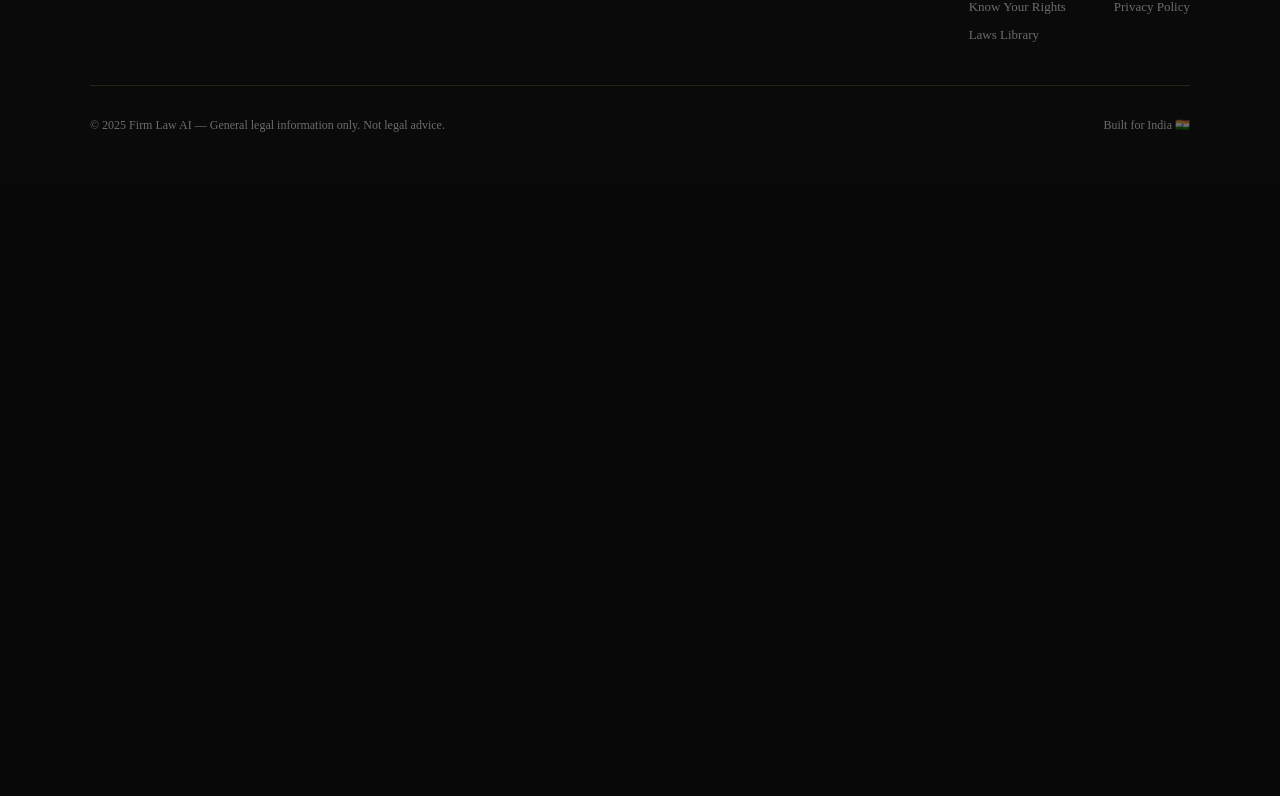
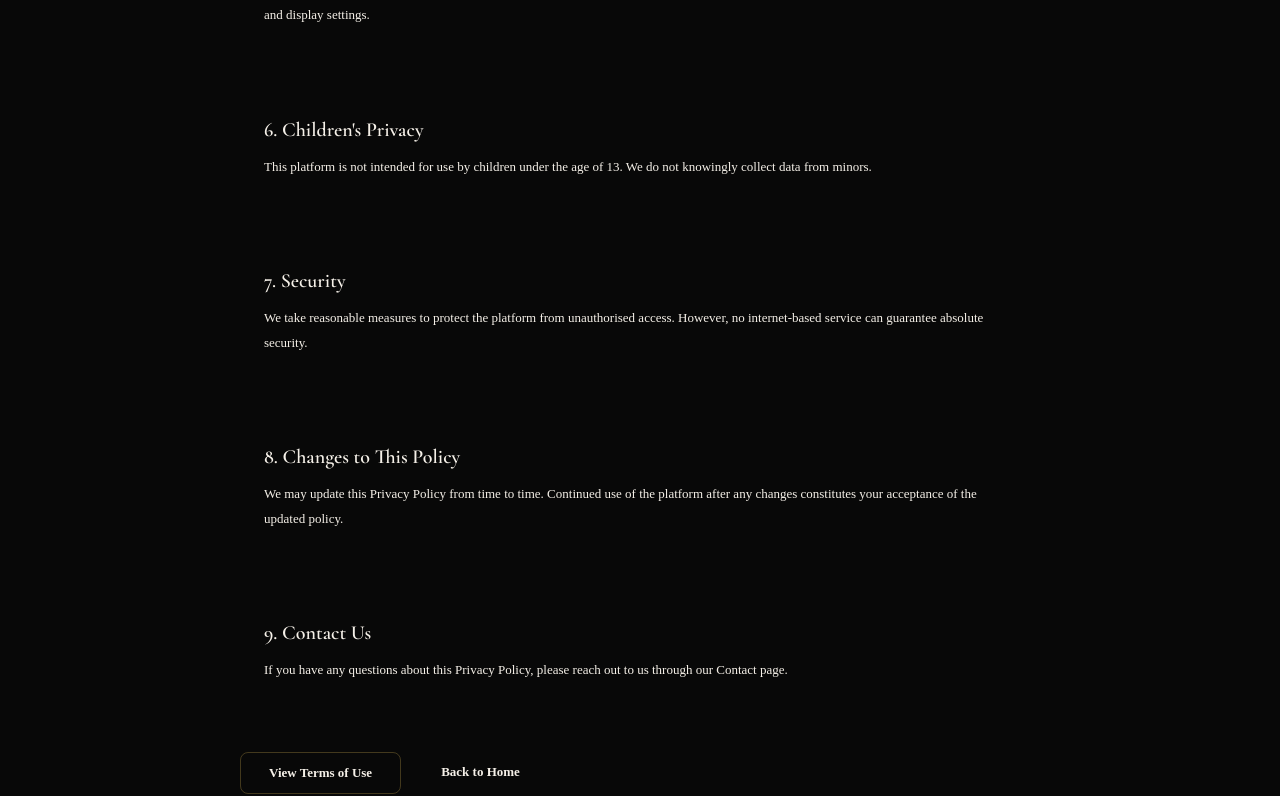
Before and after one commit to Hasangit123/firm-law-ai, a Next.js app: page /privacy in a window 1280 px wide. Before the commit this address had no page. Shown: the part 1127-1923 px from the top of the page. Before the commit the page ends 1312 px from the top, so only its background shows below. Built offline with nearby package versions, Linux system fonts and the light colour scheme.

Commit message:
Separate Terms and Privacy Policy pages, fix copyright year to 2026

```diff
--- a/app/layout.tsx
+++ b/app/layout.tsx
@@ -75,6 +75,7 @@ export default function RootLayout({ children }: { children: React.ReactNode })
       '/about': 'About — Firm Law AI',
       '/contact': 'Contact — Firm Law AI',
       '/terms': 'Terms of Use — Firm Law AI',
+      '/privacy': 'Privacy Policy — Firm Law AI',
     };
     document.title = titles[pathname] || 'Firm Law AI';
   }, [pathname]);
@@ -143,8 +144,6 @@ export default function RootLayout({ children }: { children: React.ReactNode })
             </Link>
 
             <div style={{display: 'flex', alignItems: 'center', gap: '8px'}}>
-
-              {/* DARK/LIGHT TOGGLE — icon only on mobile */}
               <button
                 onClick={() => setDarkMode(!darkMode)}
                 title={darkMode ? 'Switch to Light Mode' : 'Switch to Dark Mode'}
@@ -241,7 +240,7 @@ export default function RootLayout({ children }: { children: React.ReactNode })
               </Link>
             ))}
             <div style={{marginTop: 'auto', paddingTop: '24px', borderTop: '1px solid rgba(201,168,76,0.15)'}}>
-              <p style={{fontSize: '12px', color: T.textMuted, textAlign: 'center'}}>© 2025 Firm Law AI — Built for India 🇮🇳</p>
+              <p style={{fontSize: '12px', color: T.textMuted, textAlign: 'center'}}>© 2026 Firm Law AI — Built for India 🇮🇳</p>
             </div>
           </div>
         )}
@@ -273,7 +272,7 @@ export default function RootLayout({ children }: { children: React.ReactNode })
                 </div>
                 <div>
                   <div style={{fontSize: '10px', color: '#c9a84c', letterSpacing: '2px', textTransform: 'uppercase' as const, marginBottom: '16px', fontWeight: 500}}>Company</div>
-                  {[['About Us', '/about'], ['Contact', '/contact'], ['Terms of Use', '/terms'], ['Privacy Policy', '/terms']].map(([label, href]) => (
+                  {[['About Us', '/about'], ['Contact', '/contact'], ['Terms of Use', '/terms'], ['Privacy Policy', '/privacy']].map(([label, href]) => (
                     <div key={label} style={{marginBottom: '10px'}}>
                       <Link href={href} style={{fontSize: '13px', color: T.textMuted, textDecoration: 'none', fontWeight: 300}}>{label}</Link>
                     </div>
@@ -282,7 +281,7 @@ export default function RootLayout({ children }: { children: React.ReactNode })
               </div>
             </div>
             <div style={{borderTop: '1px solid rgba(201,168,76,0.15)', paddingTop: '20px', display: 'flex', justifyContent: 'space-between', alignItems: 'center', flexWrap: 'wrap' as const, gap: '12px'}}>
-              <p style={{fontSize: '12px', color: T.textMuted}}>© 2025 Firm Law AI — General legal information only. Not legal advice.</p>
+              <p style={{fontSize: '12px', color: T.textMuted}}>© 2026 Firm Law AI — General legal information only. Not legal advice.</p>
               <p style={{fontSize: '12px', color: T.textMuted}}>Built for India 🇮🇳</p>
             </div>
           </div>
--- /dev/null
+++ b/app/privacy/page.jsx
@@ -0,0 +1,65 @@
+import Link from 'next/link';
+
+export default function Privacy() {
+  return (
+    <div style={{background: 'var(--black)', minHeight: '100vh'}}>
+      <main style={{maxWidth: '800px', margin: '0 auto', padding: '40px 24px 80px'}}>
+
+        <div style={{marginBottom: '40px'}}>
+          <h1 style={{fontFamily: 'Cormorant Garamond, serif', fontSize: '48px', fontWeight: 600, color: 'var(--off-white)', marginBottom: '12px'}}>Privacy <span style={{color: 'var(--gold)'}}>Policy</span></h1>
+          <p style={{fontSize: '14px', color: 'var(--text-muted)', fontWeight: 300}}>Last updated: March 2026</p>
+        </div>
+
+        {[
+          {
+            title: '1. Information We Collect',
+            content: 'Firm Law AI does not require registration or account creation. We do not collect your name, email, or personal identification information unless you voluntarily contact us through our Contact page.'
+          },
+          {
+            title: '2. How Your Queries Are Processed',
+            content: 'When you submit a legal question or request, it is sent to our AI provider (Groq) for processing. We do not store your queries on our servers beyond the duration of your session. Once you close or refresh the page, your conversation is not retained.'
+          },
+          {
+            title: '3. No Personal Data Storage',
+            content: 'Firm Law AI does not maintain a database of user queries, personal data, or legal documents you generate. All interactions are session-based and are not linked to any individual user identity.'
+          },
+          {
+            title: '4. Third-Party Services',
+            content: 'API calls are processed through Groq\'s infrastructure, subject to their own privacy policy. We do not share your data with any other third parties, advertisers, or data brokers.'
+          },
+          {
+            title: '5. Cookies',
+            content: 'Firm Law AI does not use tracking cookies. We may use essential browser storage only to maintain your session preferences such as language and display settings.'
+          },
+          {
+            title: '6. Children\'s Privacy',
+            content: 'This platform is not intended for use by children under the age of 13. We do not knowingly collect data from minors.'
+          },
+          {
+            title: '7. Security',
+            content: 'We take reasonable measures to protect the platform from unauthorised access. However, no internet-based service can guarantee absolute security.'
+          },
+          {
+            title: '8. Changes to This Policy',
+            content: 'We may update this Privacy Policy from time to time. Continued use of the platform after any changes constitutes your acceptance of the updated policy.'
+          },
+          {
+            title: '9. Contact Us',
+            content: 'If you have any questions about this Privacy Policy, please reach out to us through our Contact page.'
+          },
+        ].map((section, i) => (
+          <div key={i} style={{background: 'var(--black-card)', border: '1px solid var(--border)', borderRadius: '12px', padding: '24px', marginBottom: '12px'}}>
+            <h2 style={{fontFamily: 'Cormorant Garamond, serif', fontSize: '20px', fontWeight: 600, color: 'var(--gold)', marginBottom: '12px'}}>{section.title}</h2>
+            <p style={{fontSize: '13px', color: 'var(--text-muted)', lineHeight: 1.9, fontWeight: 300}}>{section.content}</p>
+          </div>
+        ))}
+
+        <div style={{marginTop: '32px', display: 'flex', gap: '12px', flexWrap: 'wrap'}}>
+          <Link href="/terms" style={{background: 'transparent', color: 'var(--gold)', padding: '12px 28px', borderRadius: '8px', fontSize: '13px', fontWeight: 600, textDecoration: 'none', border: '1px solid rgba(201,168,76,0.3)'}}>View Terms of Use</Link>
+          <Link href="/" style={{background: 'linear-gradient(135deg, var(--gold), var(--gold-dim))', color: 'var(--black)', padding: '12px 28px', borderRadius: '8px', fontSize: '13px', fontWeight: 600, textDecoration: 'none'}}>Back to Home</Link>
+        </div>
+
+      </main>
+    </div>
+  );
+}
```
Also changed, not shown: app/terms/page.jsx (+7 -10 lines).
